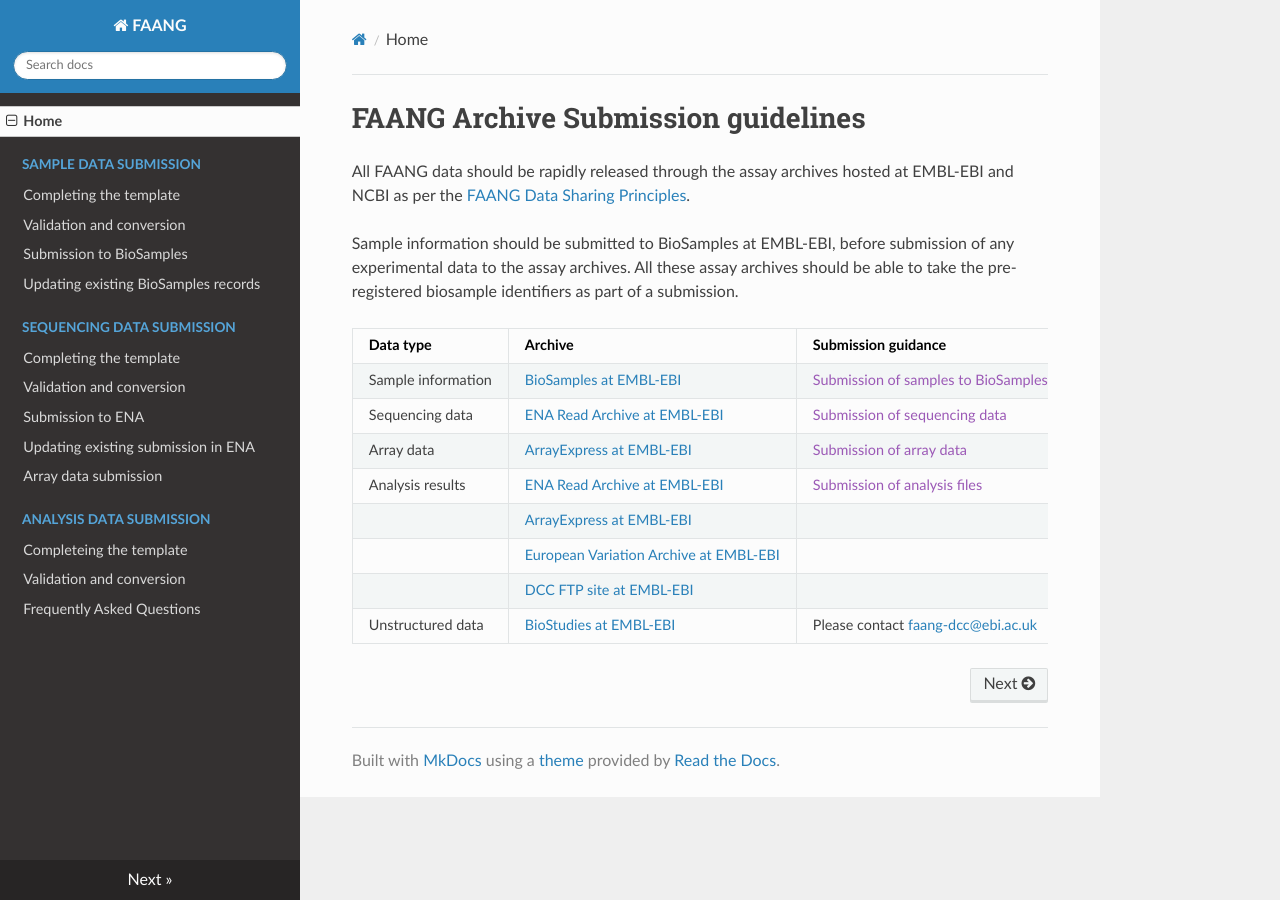
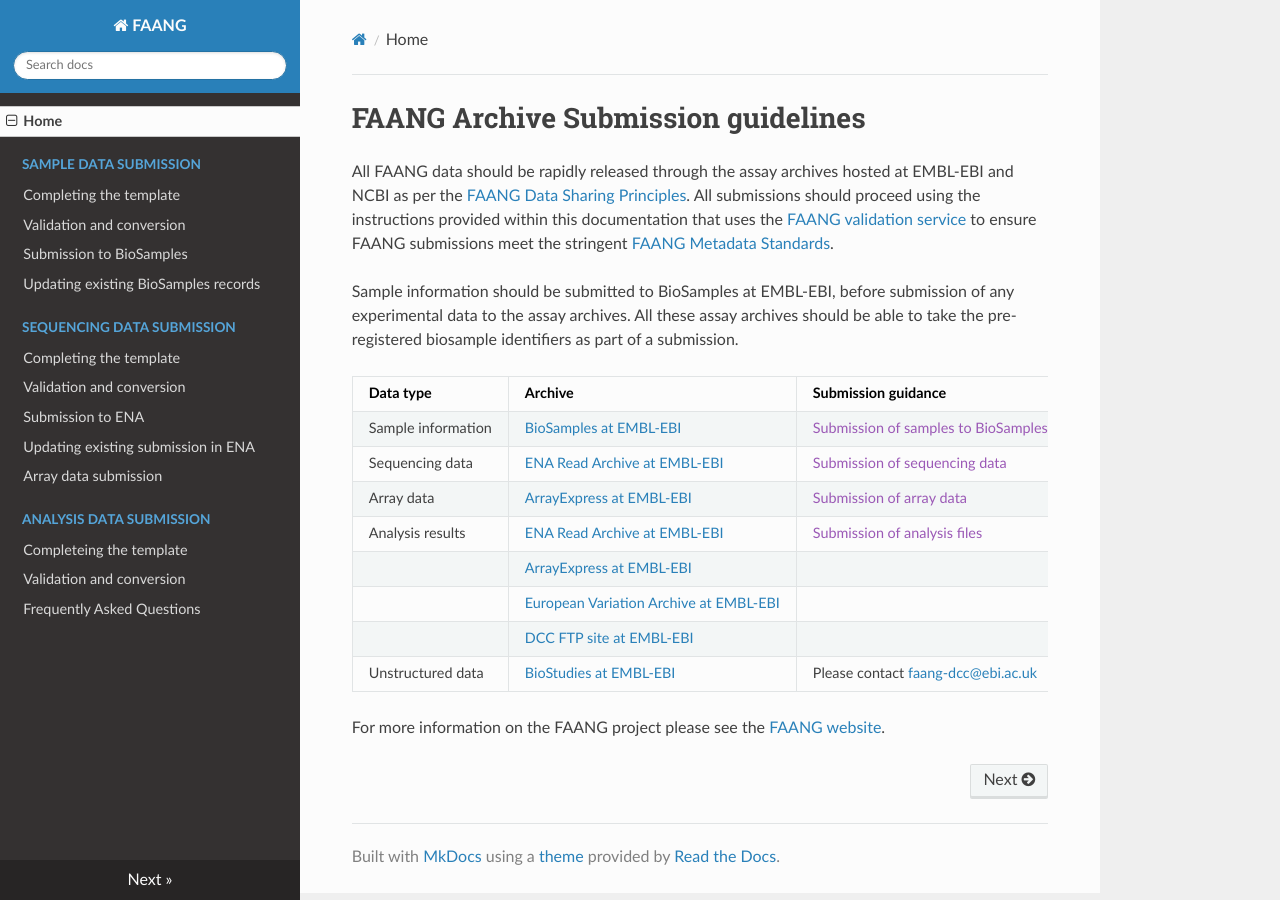
Before and after one commit to FAANG/dcc-documentation, an MkDocs documentation site: the page built from docs/index.md, in a window 1280 px wide. Built offline with MkDocs 1.6.1, drawn with Linux system fonts in a browser that asks for light colours; nearby versions of some CDN libraries.

Commit message:
Update index.md

```diff
--- a/docs/index.md
+++ b/docs/index.md
@@ -2,7 +2,10 @@
 
 All FAANG data should be rapidly released through the assay archives hosted at
 EMBL-EBI and NCBI as per the [FAANG Data Sharing Principles](
-http://www.faang.org/data-share-principle).
+http://www.faang.org/data-share-principle). All submissions should
+proceed using the instructions provided within this documentation that uses the
+[FAANG validation service](https://data.faang.org/validation/samples) to ensure FAANG submissions
+meet the stringent [FAANG Metadata Standards](https://data.faang.org/ruleset/samples#standard).
 
 Sample information should be submitted to BioSamples at EMBL-EBI, before
 submission of any experimental data to the assay archives. All these assay
@@ -19,3 +22,5 @@
 | [European Variation Archive at EMBL-EBI](https://www.ebi.ac.uk/eva/) |
 | [DCC FTP site at EMBL-EBI](http://ftp.faang.ebi.ac.uk/ftp/) |
 Unstructured data | [BioStudies at EMBL-EBI](http://www.ebi.ac.uk/biostudies/) | Please contact [faang-dcc@ebi.ac.uk](mailto:faang-dcc@ebi.ac.uk)
+
+For more information on the FAANG project please see the [FAANG website](https://www.faang.org/).
```
